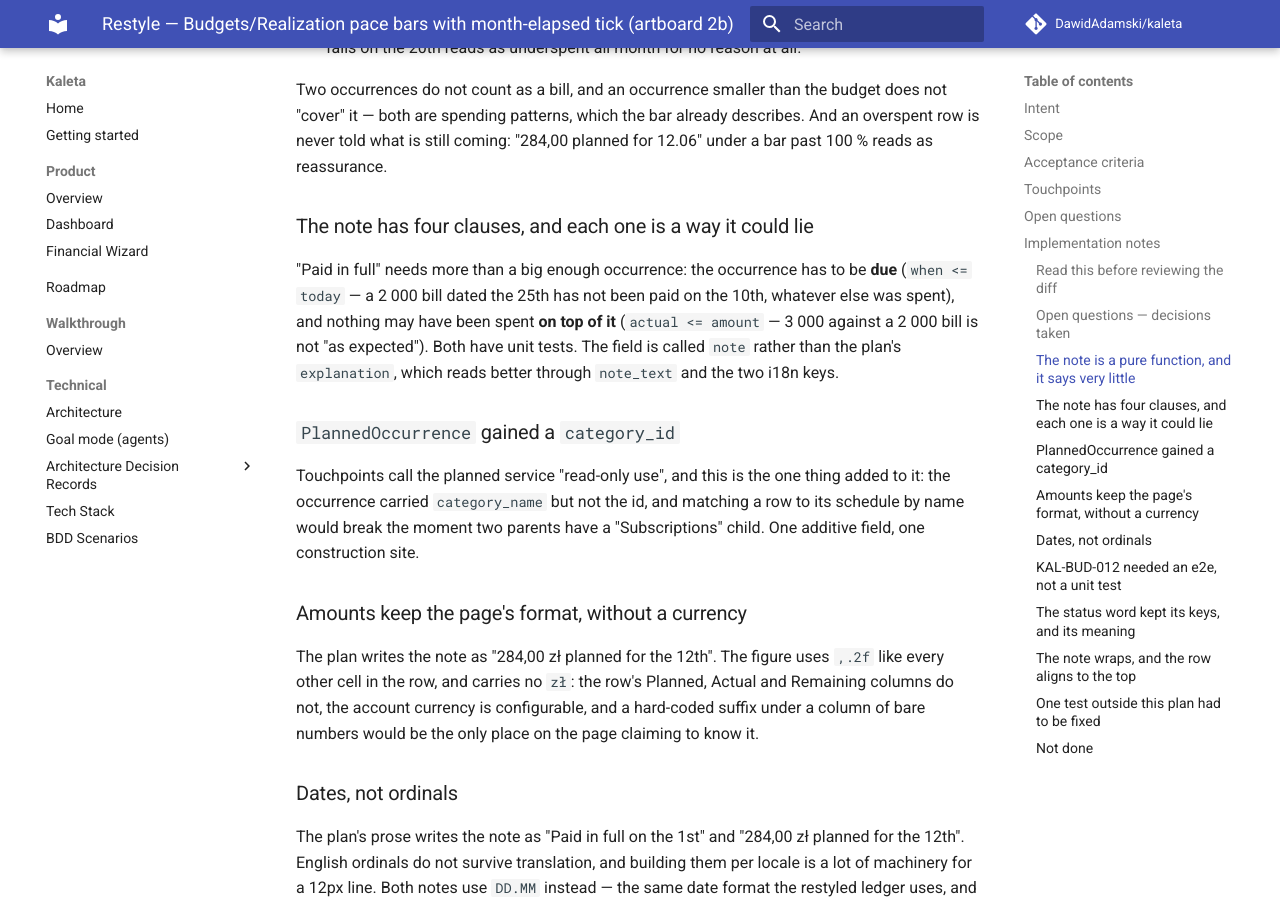
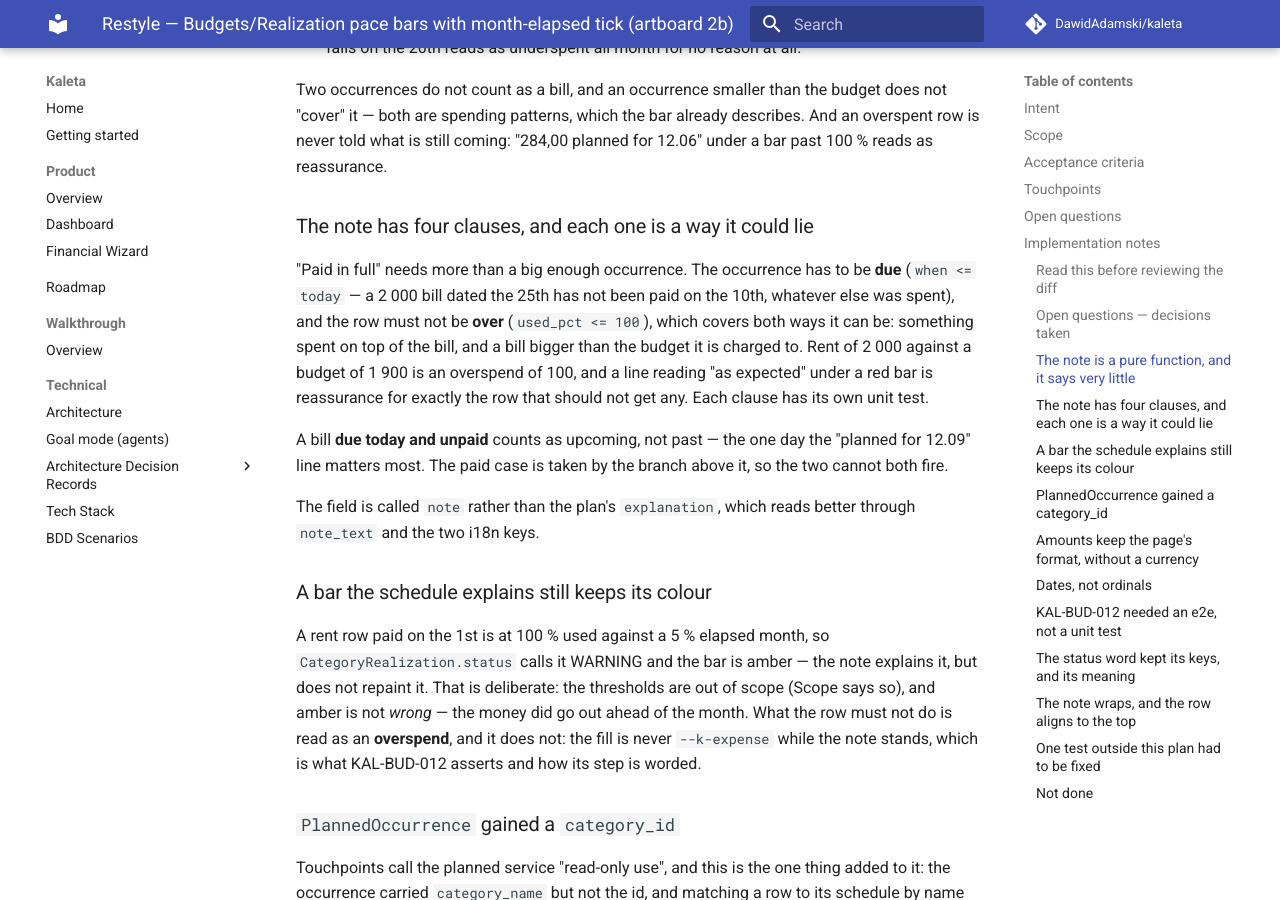
Before and after one commit to DawidAdamski/kaleta, an MkDocs documentation site: the page built from docs/plans/restyle-budgets-pace-bars.md, in a window 1280 px wide and 900 px high, scrolled down 2855 px. Built offline with MkDocs 1.6.1 and Material for MkDocs 9.7.7, drawn with Linux system fonts in a browser that asks for light colours; comment, search, counter and statistics services are not loaded.

Commit message:
fix(budgets): a bill bigger than its budget is an overspend, not "as expected"
"Paid in full" only ruled out spending on top of the bill, not a bill
that is itself over budget: rent of 2 000 charged to a budget of 1 900
read "as expected" under a red bar. The rule now requires the row not to
be over at all.

A bill due today and unpaid counts as upcoming — the one day the
"planned for 12.09" line matters most, and it was falling between both
branches. And a month that gets no notes no longer expands a schedule it
will not read.

KAL-BUD-012's last step says what the UI does: ahead of the month is not
over the budget. The bar keeps its warning colour; the note explains it
rather than repainting it, since the thresholds are out of scope.

Co-Authored-By: Claude Opus 5 (1M context) <noreply@anthropic.com>
Claude-Session: https://claude.ai/code/session_0152AYpRfMD2oD5sjv3sg3qi

```diff
--- a/docs/plans/restyle-budgets-pace-bars.md
+++ b/docs/plans/restyle-budgets-pace-bars.md
@@ -132,13 +132,31 @@ already describes. And an overspent row is never told what is still coming:
 
 ### The note has four clauses, and each one is a way it could lie
 
-"Paid in full" needs more than a big enough occurrence: the occurrence has
+"Paid in full" needs more than a big enough occurrence. The occurrence has
 to be **due** (`when <= today` — a 2 000 bill dated the 25th has not been
-paid on the 10th, whatever else was spent), and nothing may have been spent
-**on top of it** (`actual <= amount` — 3 000 against a 2 000 bill is not
-"as expected"). Both have unit tests. The field is called `note` rather
-than the plan's `explanation`, which reads better through `note_text` and
-the two i18n keys.
+paid on the 10th, whatever else was spent), and the row must not be **over**
+(`used_pct <= 100`), which covers both ways it can be: something spent on
+top of the bill, and a bill bigger than the budget it is charged to. Rent of
+2 000 against a budget of 1 900 is an overspend of 100, and a line reading
+"as expected" under a red bar is reassurance for exactly the row that should
+not get any. Each clause has its own unit test.
+
+A bill **due today and unpaid** counts as upcoming, not past — the one day
+the "planned for 12.09" line matters most. The paid case is taken by the
+branch above it, so the two cannot both fire.
+
+The field is called `note` rather than the plan's `explanation`, which reads
+better through `note_text` and the two i18n keys.
+
+### A bar the schedule explains still keeps its colour
+
+A rent row paid on the 1st is at 100 % used against a 5 % elapsed month, so
+`CategoryRealization.status` calls it WARNING and the bar is amber — the
+note explains it, but does not repaint it. That is deliberate: the
+thresholds are out of scope (Scope says so), and amber is not *wrong* — the
+money did go out ahead of the month. What the row must not do is read as an
+**overspend**, and it does not: the fill is never `--k-expense` while the
+note stands, which is what KAL-BUD-012 asserts and how its step is worded.
 
 ### `PlannedOccurrence` gained a `category_id`
 
```
Also changed, not shown: docs/bdd.md (+2 -1 lines), 2 other files.
